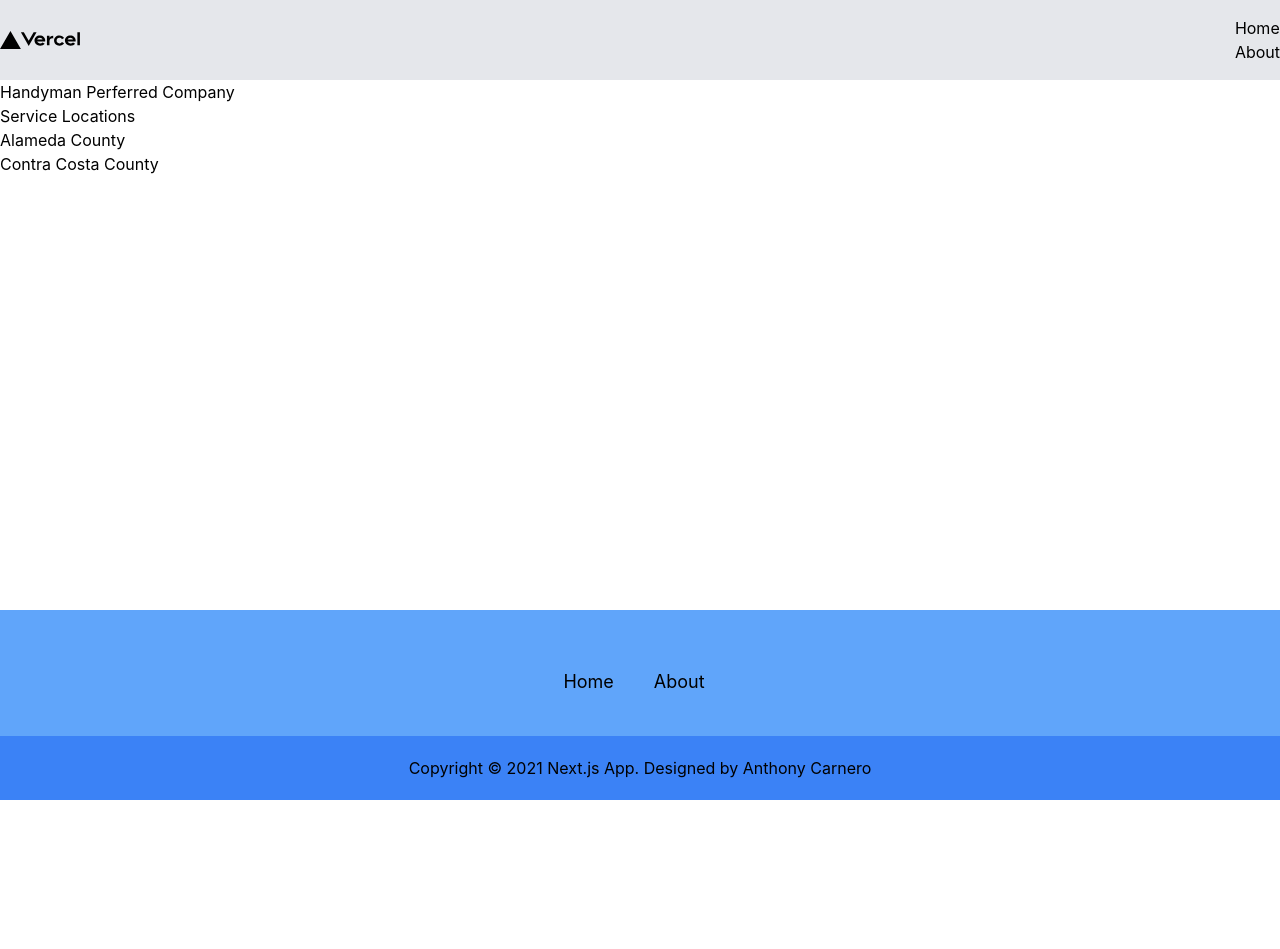
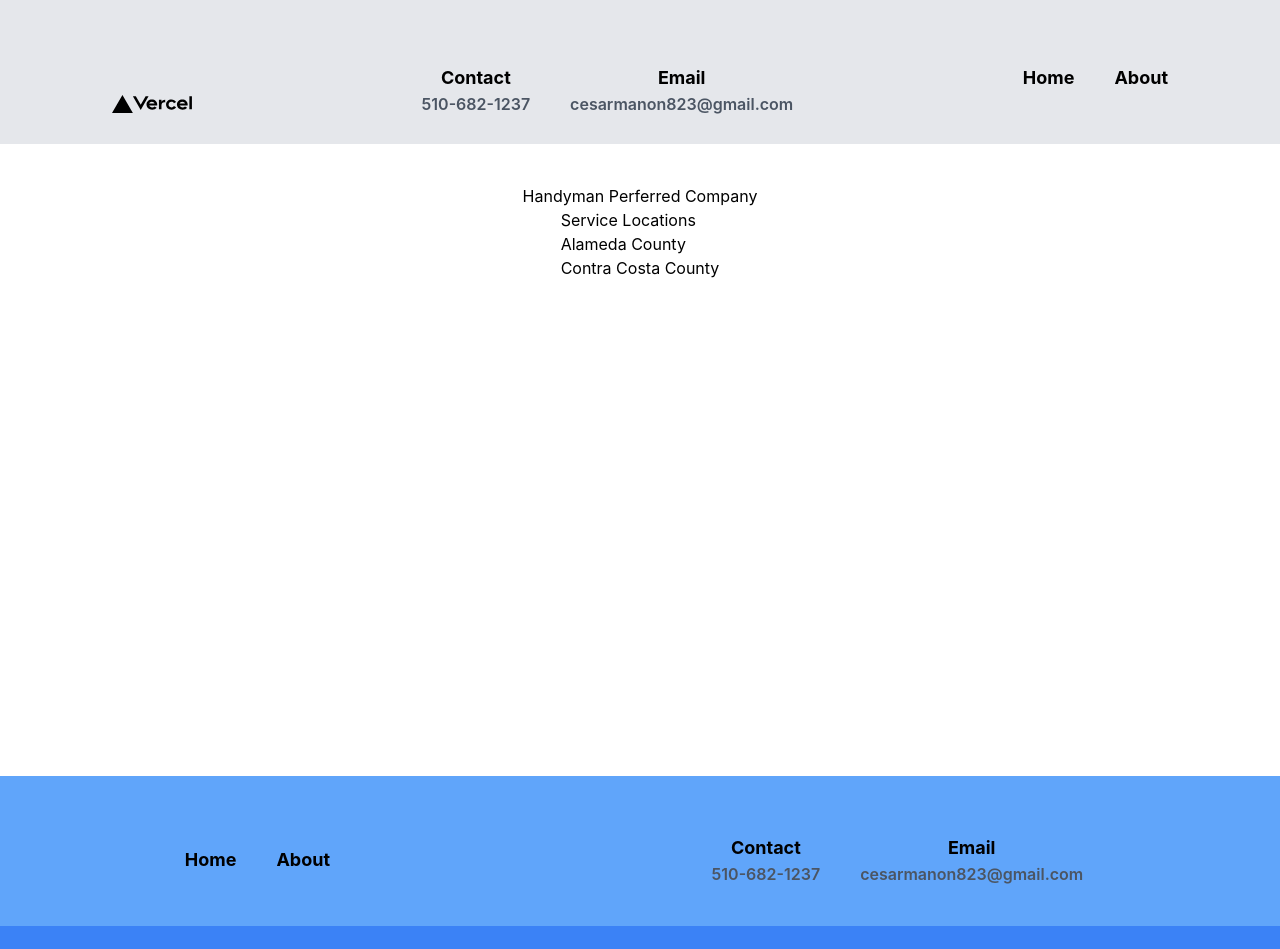
Before and after one commit to acarn506/handyman_site, a Next.js app in the folder handyman-app/: page / in a window 1280 px wide. Shown: the top 949 px of the page. Before the commit the page ends 800 px from the top, so only its background shows below. Built offline with nearby package versions, Linux system fonts and the light colour scheme.

Commit message:
about page added

```diff
--- a/handyman-app/components/Container.jsx
+++ b/handyman-app/components/Container.jsx
@@ -16,7 +16,9 @@ export default function Container(props) {
       </Head>
       <Nav />
 
-      <main>{children}</main>
+      <main className=" w-screen flex flex-col items-center pb-10 my-10 ">
+        {children}
+      </main>
       <Footer />
     </>
   );
--- a/handyman-app/components/Footer.jsx
+++ b/handyman-app/components/Footer.jsx
@@ -3,8 +3,8 @@ import Link from "next/link";
 export default function Footer() {
   return (
     <footer className="absolute w-screen bottom-0 pt-14 bg-blue-400">
-      <div className="flex justify-center items-center text-center">
-        <ul className="flex flex-row justify-center items-center mt-0.5 mb-10 mr-3 ml-0 space-x-10 text-lg">
+      <div className="flex justify-around items-center text-center">
+        <ul className="flex flex-row items-center mt-0.5 mb-10 mr-3 ml-0 space-x-10  px-10">
           <li>
             <Link href="/">
               <a>Home</a>
@@ -16,6 +16,17 @@ export default function Footer() {
             </Link>
           </li>
         </ul>
+
+        <ul className="flex flex-row space-x-10 items-center text-center mt-0.5 mb-10 mr-3 ml-0 px-10 ">
+          <li>
+            <h2 className="text-lg font-bold">Contact</h2>
+            <h3>510-682-1237</h3>
+          </li>
+          <li>
+            <h2 className="text-lg font-bold">Email</h2>
+            <h3>cesarmanon823@gmail.com</h3>
+          </li>
+        </ul>
       </div>
       <div className="flex justify-center items-center py-5 bg-blue-500">
         <p> Copyright © 2021 Next.js App. Designed by Anthony Carnero </p>
--- a/handyman-app/components/Nav.jsx
+++ b/handyman-app/components/Nav.jsx
@@ -3,10 +3,28 @@ import Image from "next/image";
 
 export default function Nav() {
   return (
-    <header className="w-full flex justify-between items-center top-0 bg-gray-200">
-      <Image src="/vercel.svg" alt="me" width="80" height="80" className="" />
+    <header className="w-full flex flex-row justify-between top-0 pt-16 px-28 bg-gray-200">
+      <Image
+        src="/vercel.svg"
+        alt="me"
+        width="80"
+        height="80"
+        className="absolute px-14"
+      />
+      <div className="flex justify-center">
+        <ul className="flex flex-row space-x-10 text-center">
+          <li>
+            <h2 className="text-lg font-bold">Contact</h2>
+            <h3>510-682-1237</h3>
+          </li>
+          <li>
+            <h2 className="text-lg font-bold">Email</h2>
+            <h3>cesarmanon823@gmail.com</h3>
+          </li>
+        </ul>
+      </div>
       <nav>
-        <ul>
+        <ul className=" flex flew-row space-x-10  pt-0 ">
           <li>
             <Link href="/">
               <a>Home</a>
--- /dev/null
+++ b/handyman-app/pages/about.js
@@ -0,0 +1,9 @@
+import Container from "../components/Container";
+
+export default function About() {
+  return (
+    <Container title="About">
+      <h1>About</h1>
+    </Container>
+  );
+}
--- a/handyman-app/styles/globals.css
+++ b/handyman-app/styles/globals.css
@@ -1,6 +1,15 @@
 @tailwind base;
 @tailwind components;
 @tailwind utilities;
+
+@layer base {
+  a {
+    @apply text-black hover:text-white font-bold transition-all delay-100 duration-300 text-lg;
+  }
+  h3 {
+    @apply text-gray-600 font-semibold;
+  }
+}
 
 html,
 body {
@@ -13,6 +22,7 @@ body {
 body {
   position: relative;
   min-height: 100vh;
+  padding-bottom: 190px;
 }
 
 #__next {
```
